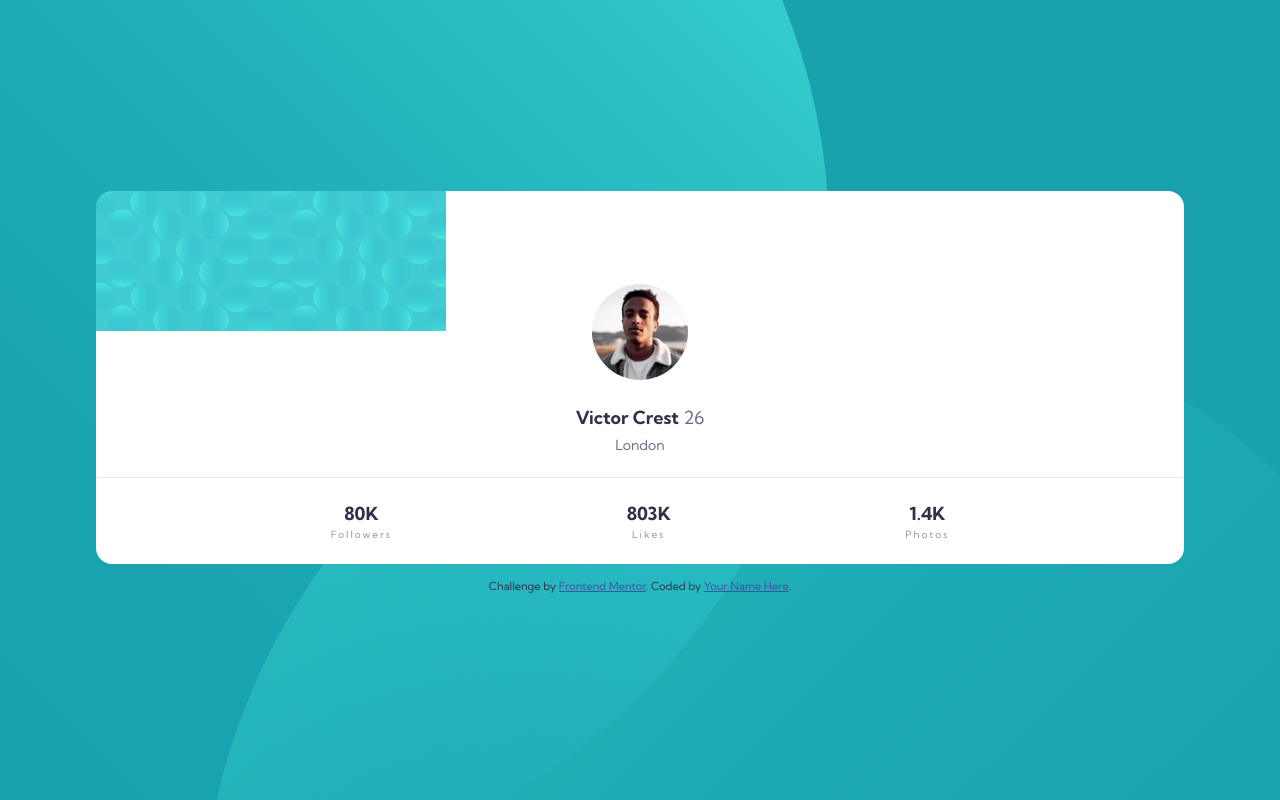
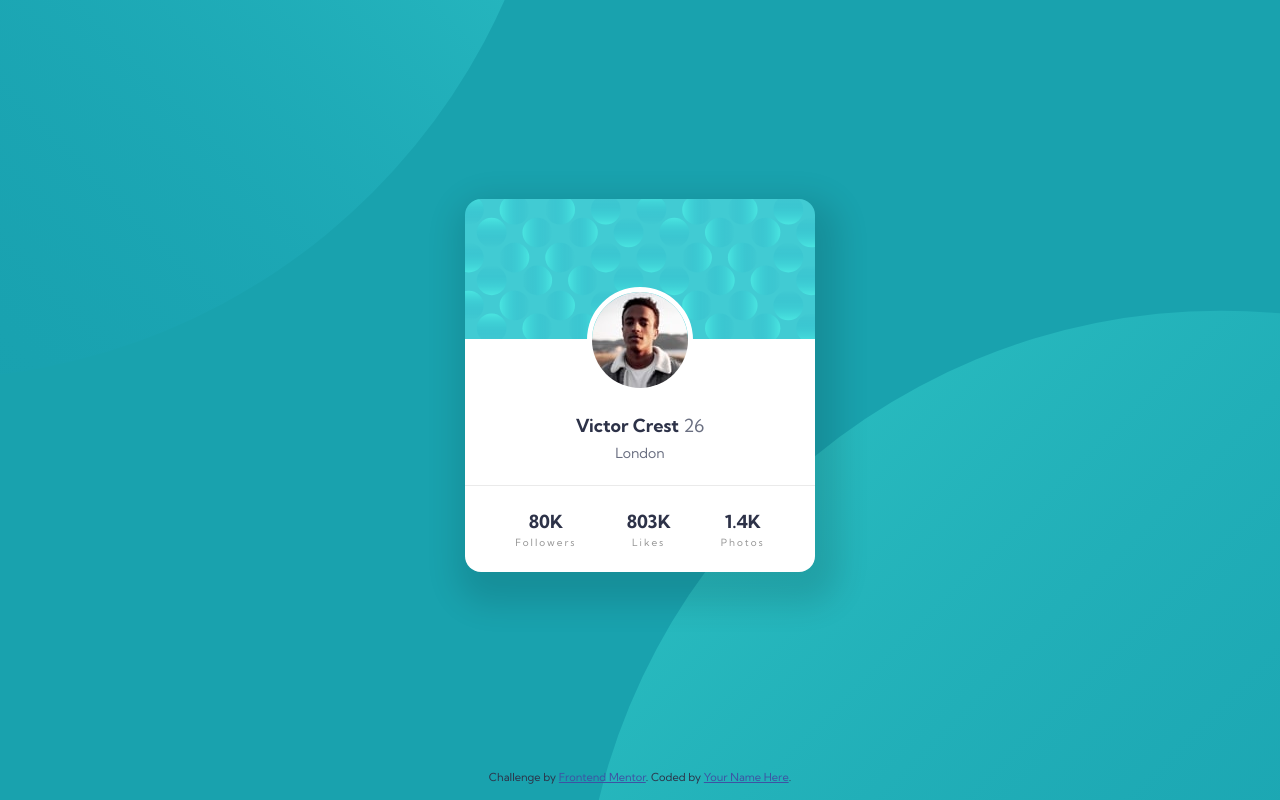
Before and after one commit to MishaHernandez/profile-card-component, a plain HTML site: page index.html in a window 1280 px wide. Drawn offline with Linux system fonts and the light colour scheme.

Commit message:
Added desktop styles.

```diff
--- a/css/style.css
+++ b/css/style.css
@@ -23,19 +23,29 @@ body {
 
     display: flex;
     flex-direction: column;
-    justify-content: center;
-    align-items: center;
 
     height: 100vh;
 }
 
+@media (min-width: 1200px) {
+    body {
+        background: url(../images/bg-pattern-top.svg) no-repeat -720px -900px/cover,
+        url(../images/bg-pattern-bottom.svg) no-repeat 580px 310px/cover;
+        background-color: var(--dark-cyan);
+    }
+}
+
 .card {
     width: 85%;
+    min-width: 272px;
+    max-width: 350px;
     border-radius: 1rem;
     background: #fff url(../images/bg-pattern-card.svg) no-repeat;
     text-align: center;
     padding-top: 5.5rem;
     padding-bottom: 14px;
+    box-shadow: 8px 1rem 2rem 1rem rgba(0, 0, 0, .12);
+    margin: auto;
 }
 
 img {
@@ -83,7 +93,6 @@ img {
 .attribution {
     font-size: 11px;
     text-align: center;
-    margin-top: 1rem;
     margin-bottom: 1rem;
 }
 
```
